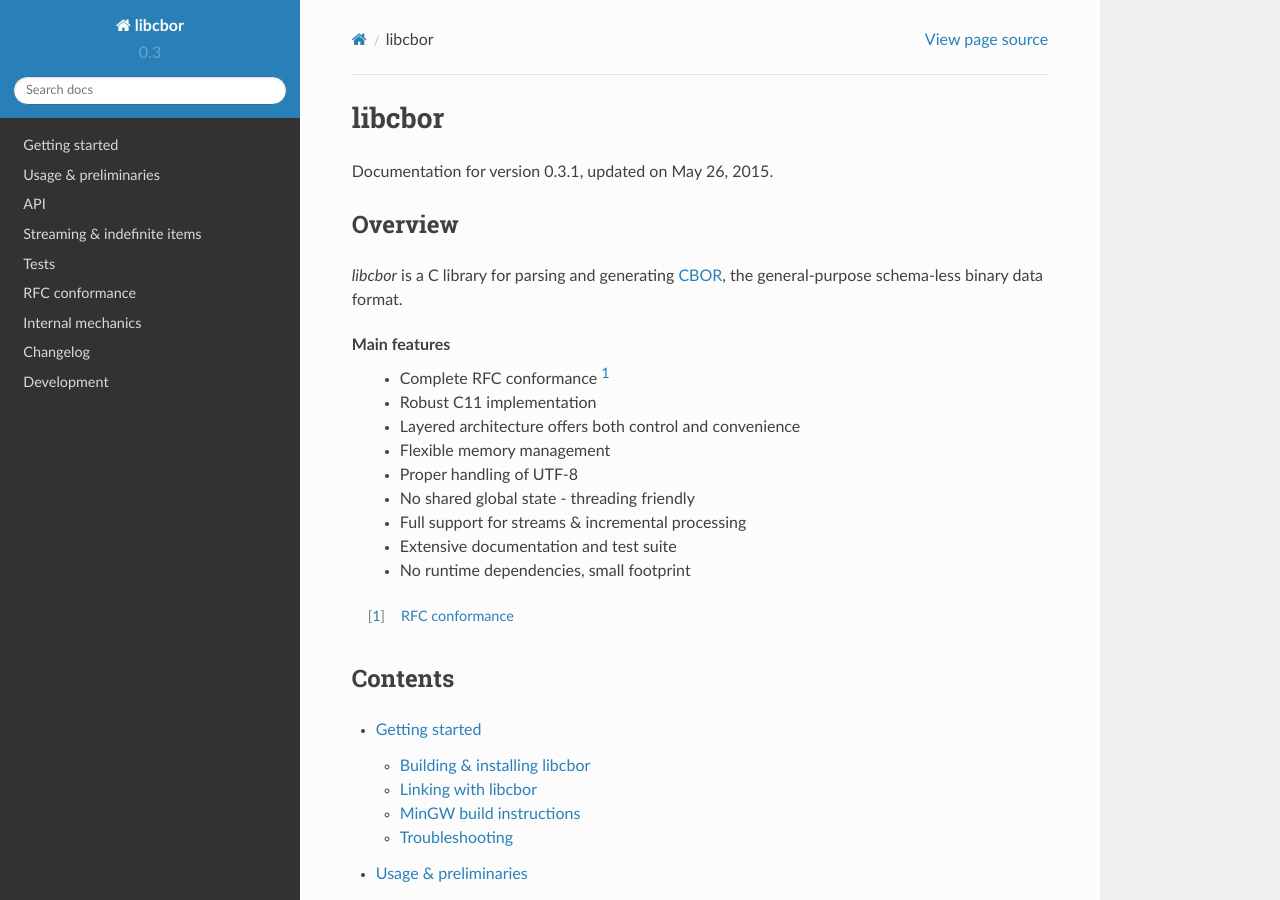
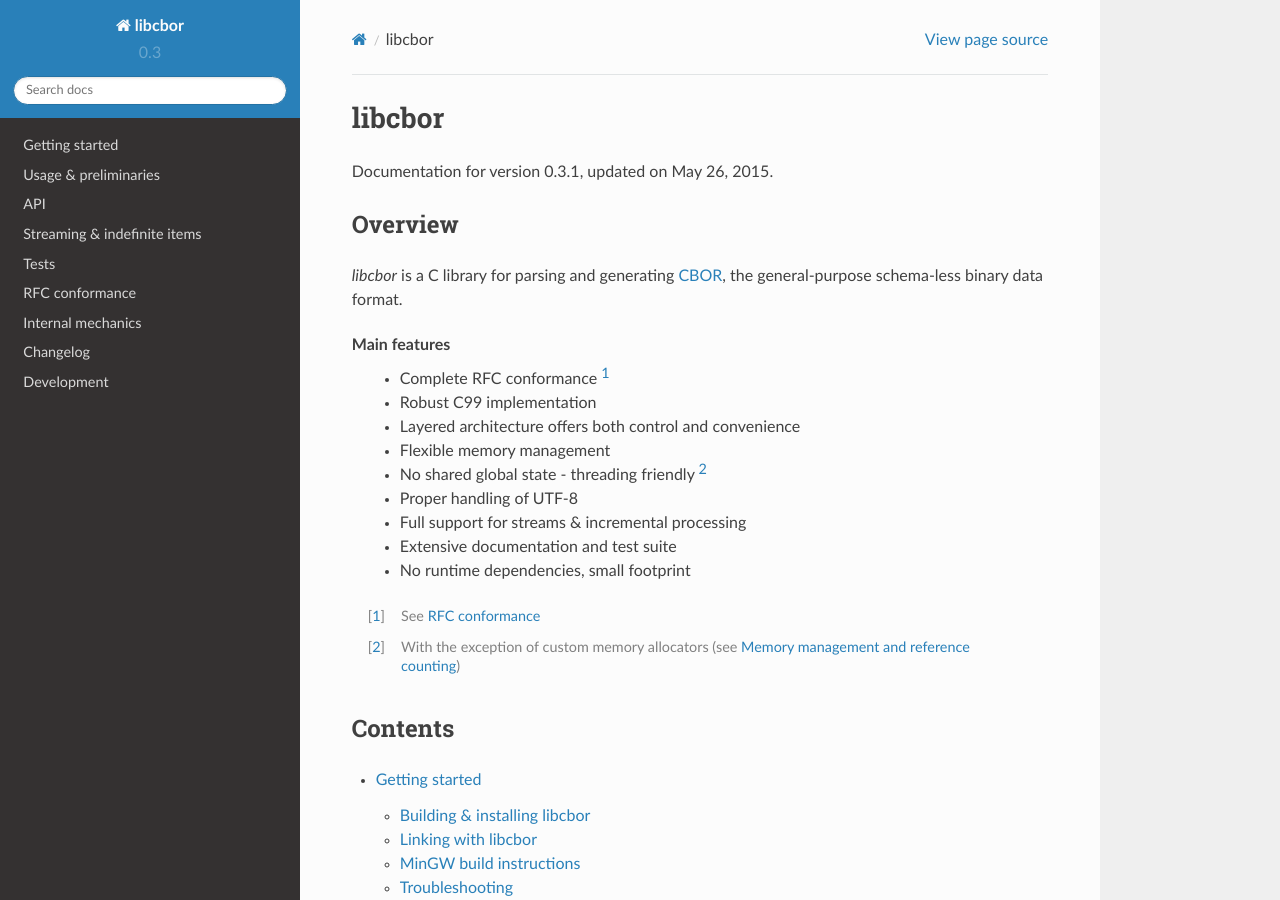
Before and after one commit to PJK/libcbor, a Sphinx documentation site: the page built from doc/source/index.rst, in a window 1280 px wide and 900 px high. Built offline with Sphinx 7.4.7 and the Read the Docs theme 2.0.0, drawn with Linux system fonts in a browser that asks for light colours.

```diff
--- a/doc/source/index.rst
+++ b/doc/source/index.rst
@@ -1,4 +1,3 @@
-
 libcbor
 ===================================
 
@@ -11,16 +10,18 @@ Overview
 
 Main features
  - Complete RFC conformance [#]_
- - Robust C11 implementation
+ - Robust C99 implementation
  - Layered architecture offers both control and convenience
  - Flexible memory management
+ - No shared global state - threading friendly [#]_
  - Proper handling of UTF-8
- - No shared global state - threading friendly
  - Full support for streams & incremental processing
  - Extensive documentation and test suite
  - No runtime dependencies, small footprint
 
-.. [#] :doc:`rfc_conformance`
+.. [#] See :doc:`rfc_conformance`
+
+.. [#] With the exception of custom memory allocators (see :doc:`api/item_reference_counting`)
 
 Contents
 ----------
```
Also changed, not shown: README.md (+1 -0 lines).
